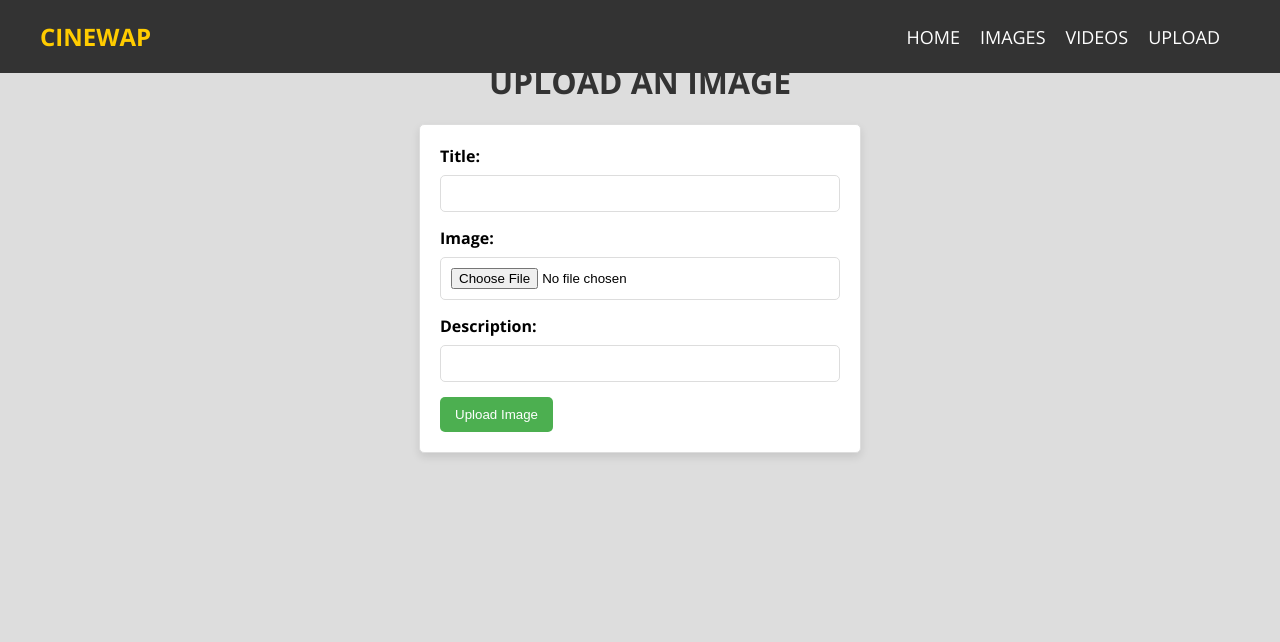
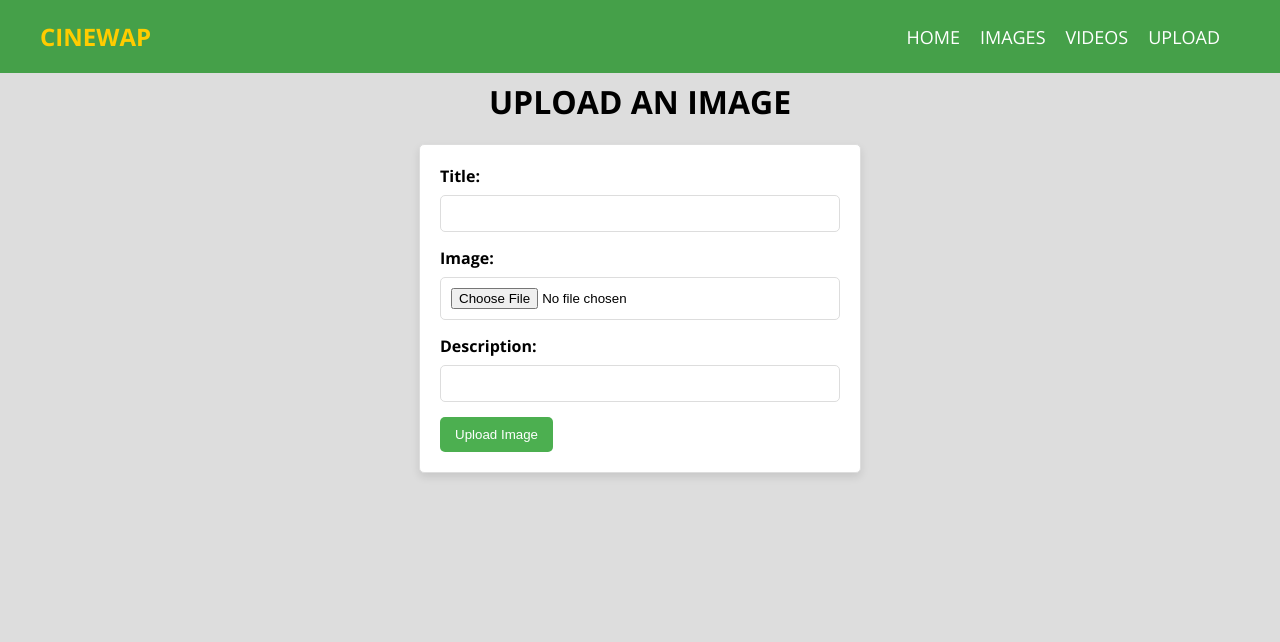
Before and after one commit to Waptech07/CineWap, a Django app: page /upload_image/ in a window 1280 px wide. Shown: the top 642 px of the page. Run offline with Django 4.2, Linux system fonts and the light colour scheme.

Commit message:
Made few changes

```diff
--- a/static/css/styles.css
+++ b/static/css/styles.css
@@ -7,7 +7,7 @@ body {
 }
 
 nav {
-    background-color: #333;
+    background-color: #45a049;
     color: white;
     padding: 10px 0;
     position: fixed;
@@ -95,9 +95,13 @@ ul li a:hover {
     color: white;
 }
 
+.header {
+    text-align: center;
+}
+
 .banner {
     height: 300px;
-    background: url('../../../media/assets/background.png') no-repeat bottom;
+    background: url('../../../media/assets/image.png') no-repeat center/cover;
     color: white;
     text-align: center;
     padding: 50px;
@@ -137,14 +141,7 @@ ul li a:hover {
     color: #ffcc00;
 }
 
-.header {
-    text-align: center;
-    margin-top: 150px;
-    color: #333;
-}
-
 /* card styling */
-
 .card-body {
     display: flex;
     flex-wrap: wrap;
@@ -163,7 +160,7 @@ ul li a:hover {
 }
 
 .card:hover {
-    box-shadow: 0 8px 16px rgba(0, 0, 0, 0.2);
+    box-shadow: 0 8px 16px rgba(0, 0, 0, 0.4);
 }
 
 .card img {
@@ -175,6 +172,12 @@ ul li a:hover {
 }
 
 .card video {
+    width: 100%;
+    border-radius: 8px;
+    margin-bottom: 10px;
+  }
+
+.card iframe {
     width: 100%;
     border-radius: 5px;
     margin-bottom: 10px;
@@ -192,7 +195,6 @@ ul li a:hover {
 }
 
 /* Form styling */
-
 form {
     max-width: 400px;
     margin: 20px auto;
@@ -210,7 +212,10 @@ label {
 }
 
 input[type="text"],
-input[type="file"] {
+input[type="file"],
+input[type="url"],
+textarea,
+select {
     width: 100%;
     padding: 10px;
     margin-bottom: 15px;
@@ -334,7 +339,7 @@ button:hover {
     }
 
     .header {
-        margin-top: 60px;
+        margin-top: 80px;
         font-size: 32px;
     }
 
@@ -348,7 +353,7 @@ button:hover {
 }
 
 /* Mobile Styling */
-@media only screen and (max-width: 600px) {
+@media (max-width: 600px) {
     nav {
         padding: 10px 0;
     }
@@ -395,6 +400,11 @@ button:hover {
         max-width: 80%;
     }
 
+    .header {
+        margin-top: 80px;
+        font-size: 32px;
+    }
+
 }
 
 /* Footer styling */
@@ -426,6 +436,7 @@ footer {
     margin: 0;
     padding: 0;
     display: flex;
+    margin-bottom: 0;
 }
 
 .footer-links li {
```
